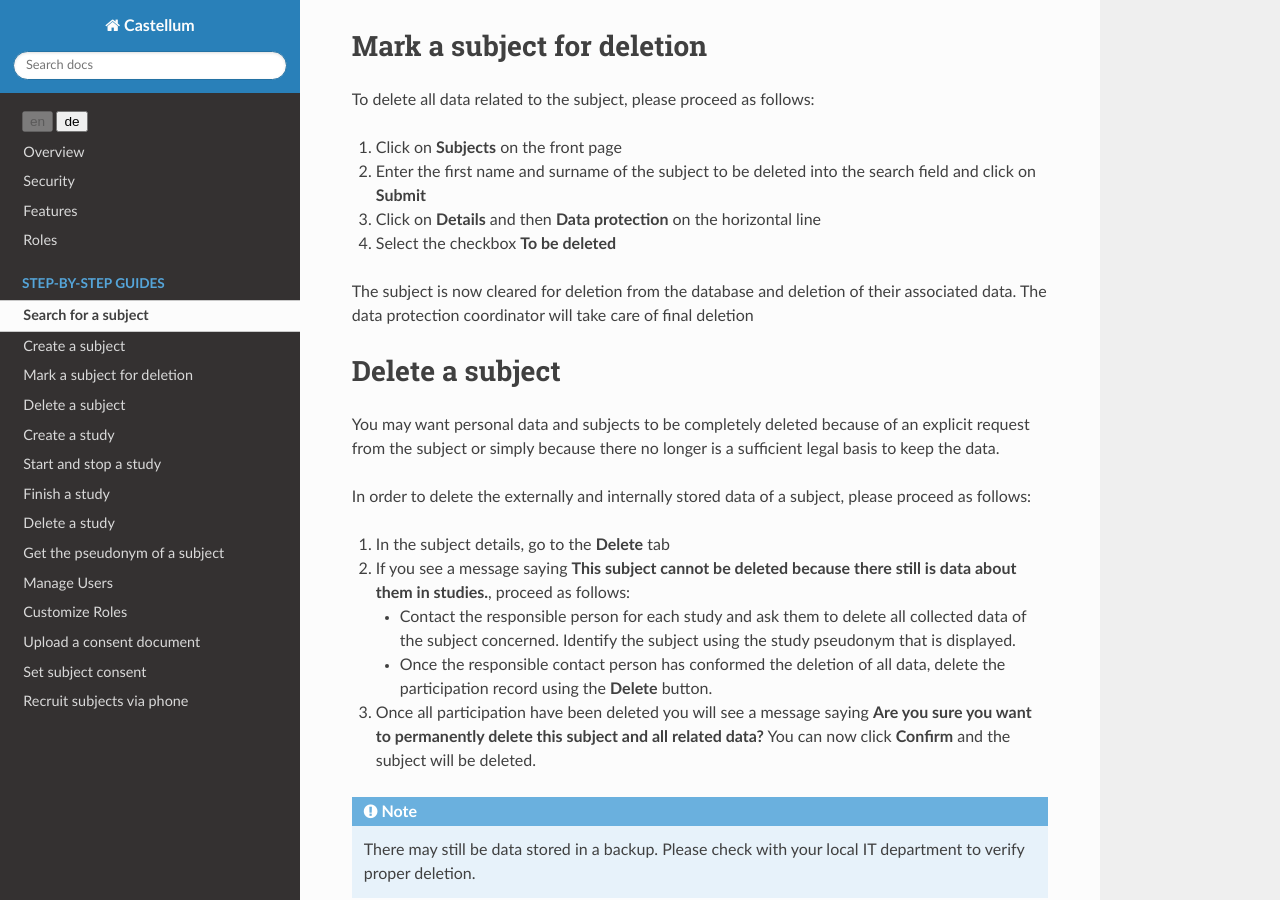
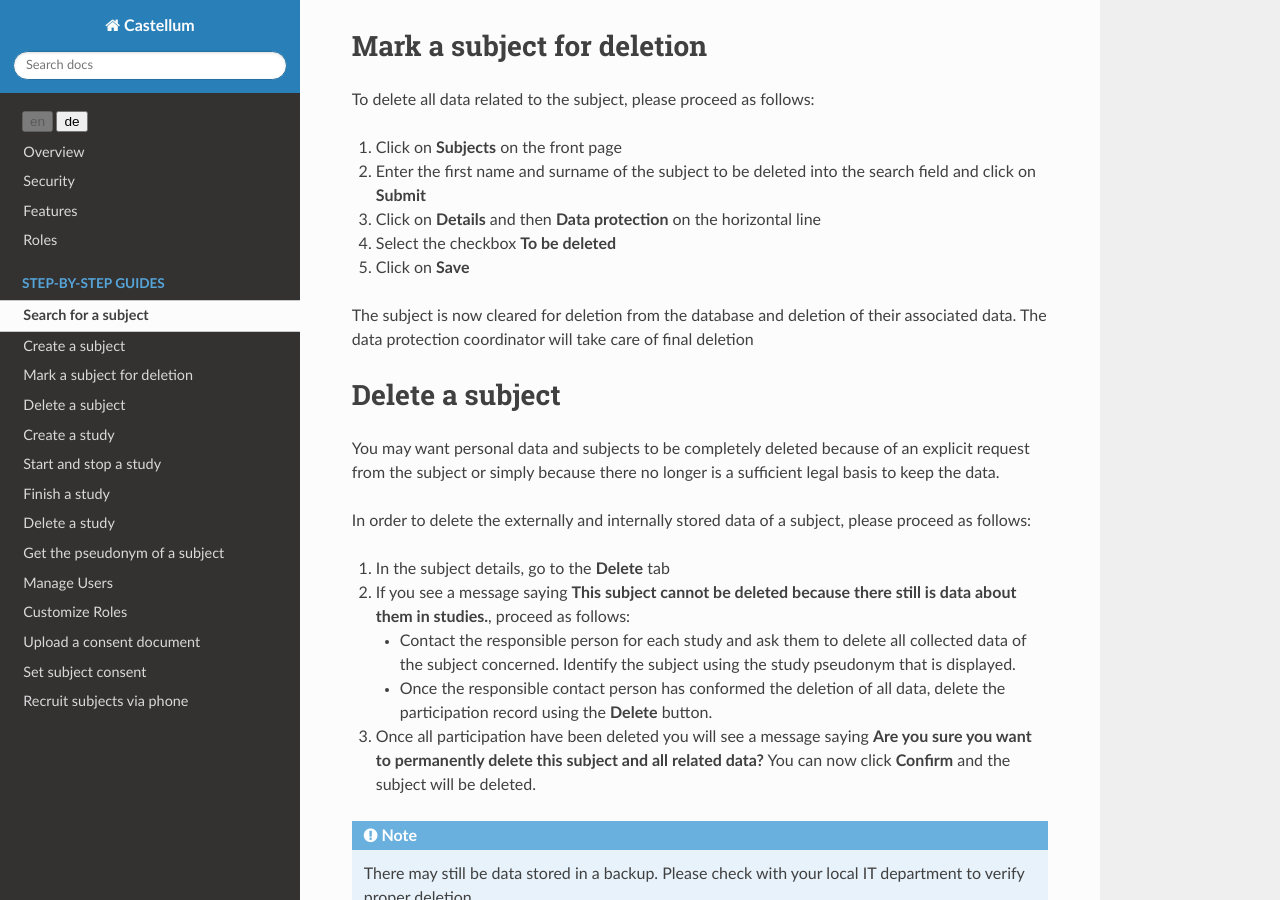
Before and after one commit to DouglasNeuroInformatics/castellum, a Sphinx documentation site: the page built from source/guides/subject-management.rst, in a window 1280 px wide and 900 px high, scrolled down 3286 px. Built offline with Sphinx 7.4.7 and the Read the Docs theme 2.0.0, drawn with Linux system fonts in a browser that asks for light colours.

Commit message:
add missing "click on save"

```diff
--- a/source/guides/subject-management.rst
+++ b/source/guides/subject-management.rst
@@ -180,6 +180,8 @@ To delete all data related to the subject, please proceed as follows:
 
 4.  Select the checkbox **To be deleted**
 
+5.  Click on **Save**
+
 The subject is now cleared for deletion from the database and deletion of
 their associated data. The data protection coordinator will take care of final
 deletion
```
